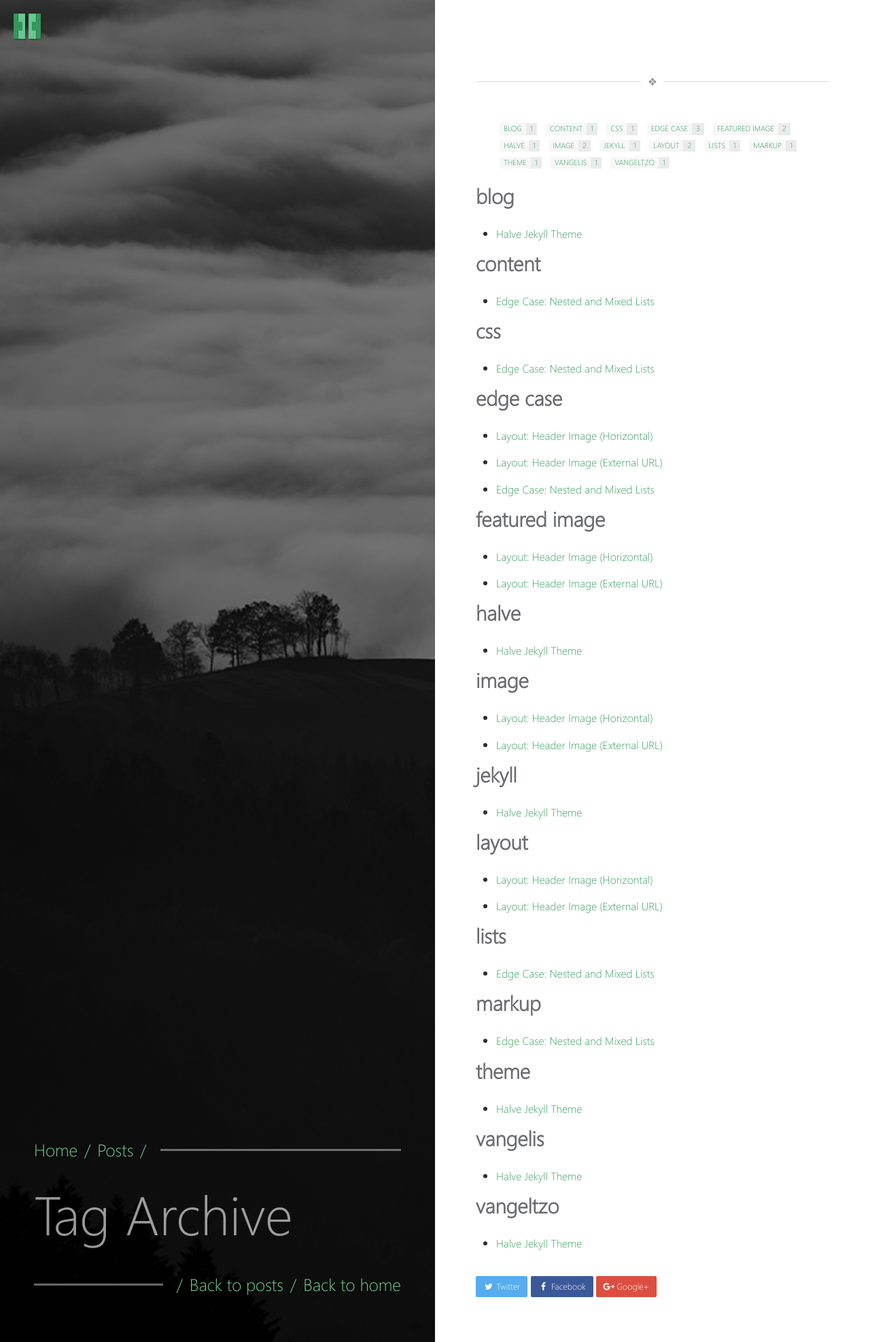
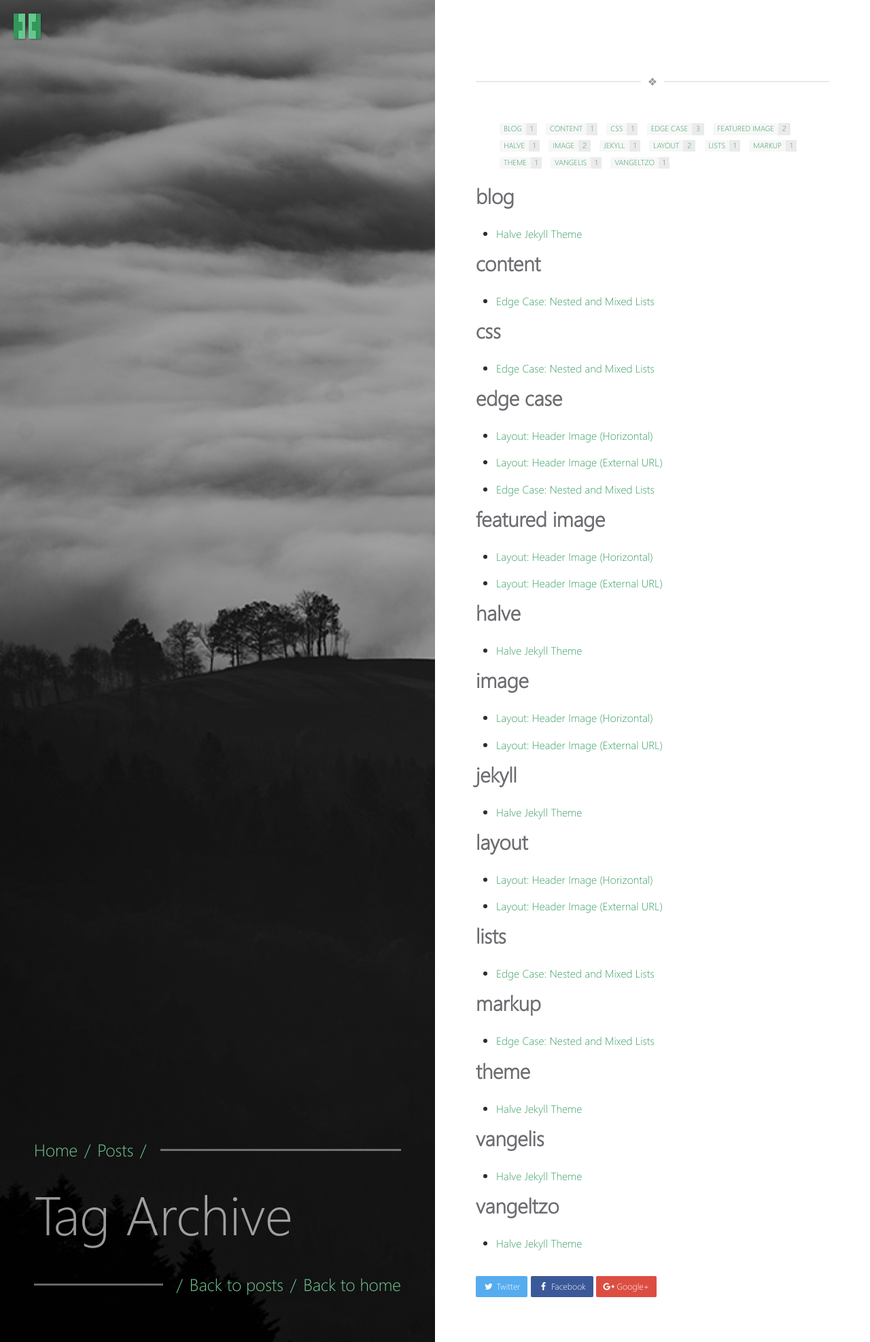
Before and after one commit to misterharsh/misterharsh.github.io, a Jekyll site: the page built from _pages/tags.md, in a window 1280 px wide. Shown: the whole page at 68% size. Built offline with Jekyll 4.4.1, drawn with Linux system fonts in a browser that asks for light colours.

Commit message:
playing with opacity

```diff
--- a/_includes/head.html
+++ b/_includes/head.html
@@ -62,18 +62,18 @@
   {% capture image %}{{ page.image }}{% endcapture %}
   {% unless image contains 'http://' or image contains 'https://' %}{% capture image %}{{ site.url }}/{{ image }}{% endcapture %}{% endunless %}
   <style type="text/css">
-    #posts.inner-post-page .block-left {background: linear-gradient(rgba(0, 0, 0, 0.5), rgba(0, 0, 0, 0.5)), url({{ image }}) no-repeat;background-size: cover;}
+    #posts.inner-post-page .block-left {background: linear-gradient(rgba(0, 0, 0, 0.3), rgba(0, 0, 0, 0.3)), url({{ image }}) no-repeat;background-size: cover;}
   </style>
   {% else %}
   <style type="text/css">
-    #posts.inner-post-page .block-left {background: linear-gradient(rgba(0, 0, 0, 0.5), rgba(0, 0, 0, 0.5)), url({{ site.url }}/{{ site.background.default-post }}) no-repeat;background-size: cover;}
+    #posts.inner-post-page .block-left {background: linear-gradient(rgba(0, 0, 0, 0.3), rgba(0, 0, 0, 0.3)), url({{ site.url }}/{{ site.background.default-post }}) no-repeat;background-size: cover;}
   </style>
   {% endif %}
 
   <!-- Left Block Images for Home and Pages -->
   <style type="text/css">
-    #posts .block-left {background: linear-gradient(rgba(0, 0, 0, 0.0), rgba(0, 0, 0, 0.0)), url({{ site.url }}/{{ site.background.post-list }}) no-repeat;background-size: cover, cover;}
-    .block-left {background: linear-gradient(rgba(0,0,0,0.0), rgba(0,0,0,0.0)), url({{ site.url }}/{{ site.background.homepage }}) no-repeat;background-size: cover;}
+    #posts .block-left {background: linear-gradient(rgba(0, 0, 0, 0.3), rgba(0, 0, 0, 0.3)), url({{ site.url }}/{{ site.background.post-list }}) no-repeat;background-size: cover, cover;}
+    .block-left {background: linear-gradient(rgba(0,0,0,0.3), rgba(0,0,0,0.3)), url({{ site.url }}/{{ site.background.homepage }}) no-repeat;background-size: cover;}
   </style>
 
   <!-- Asynchronous Google Analytics snippet -->
```
